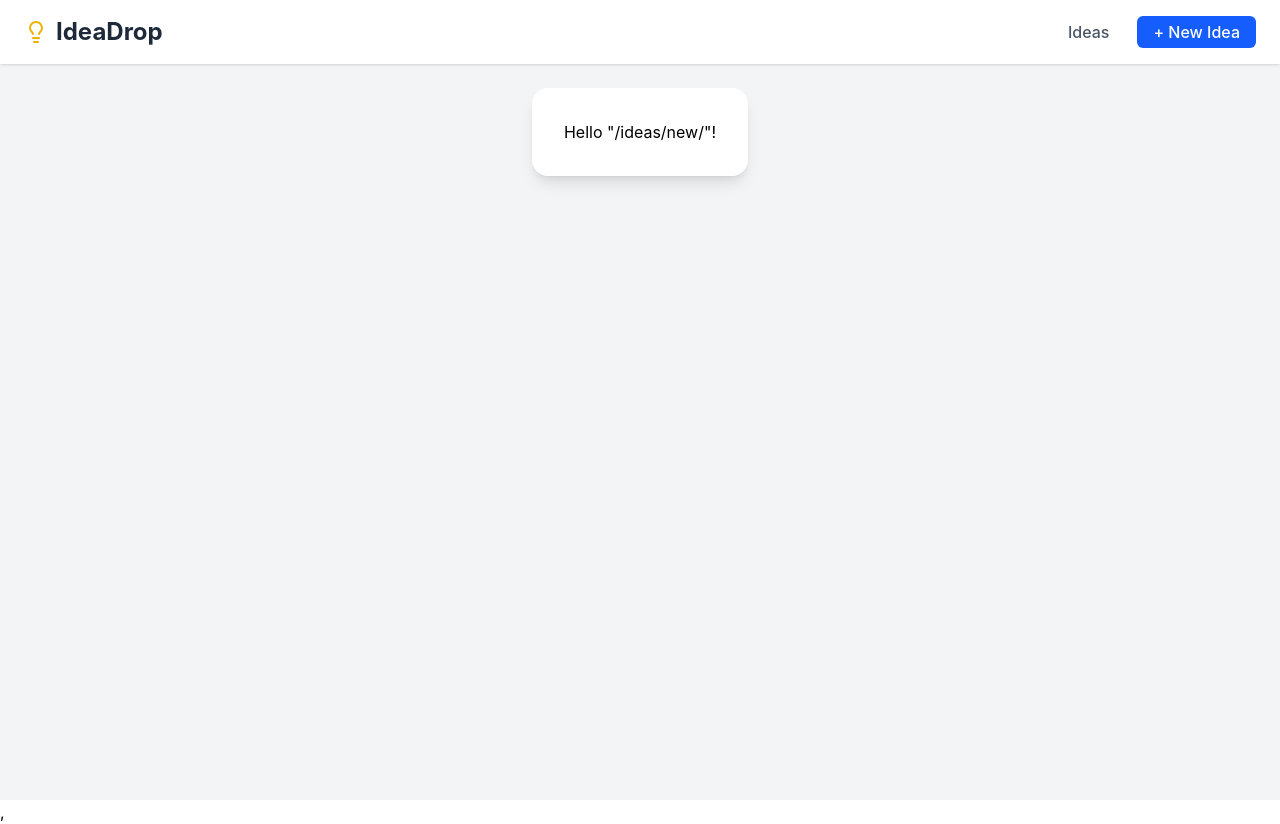
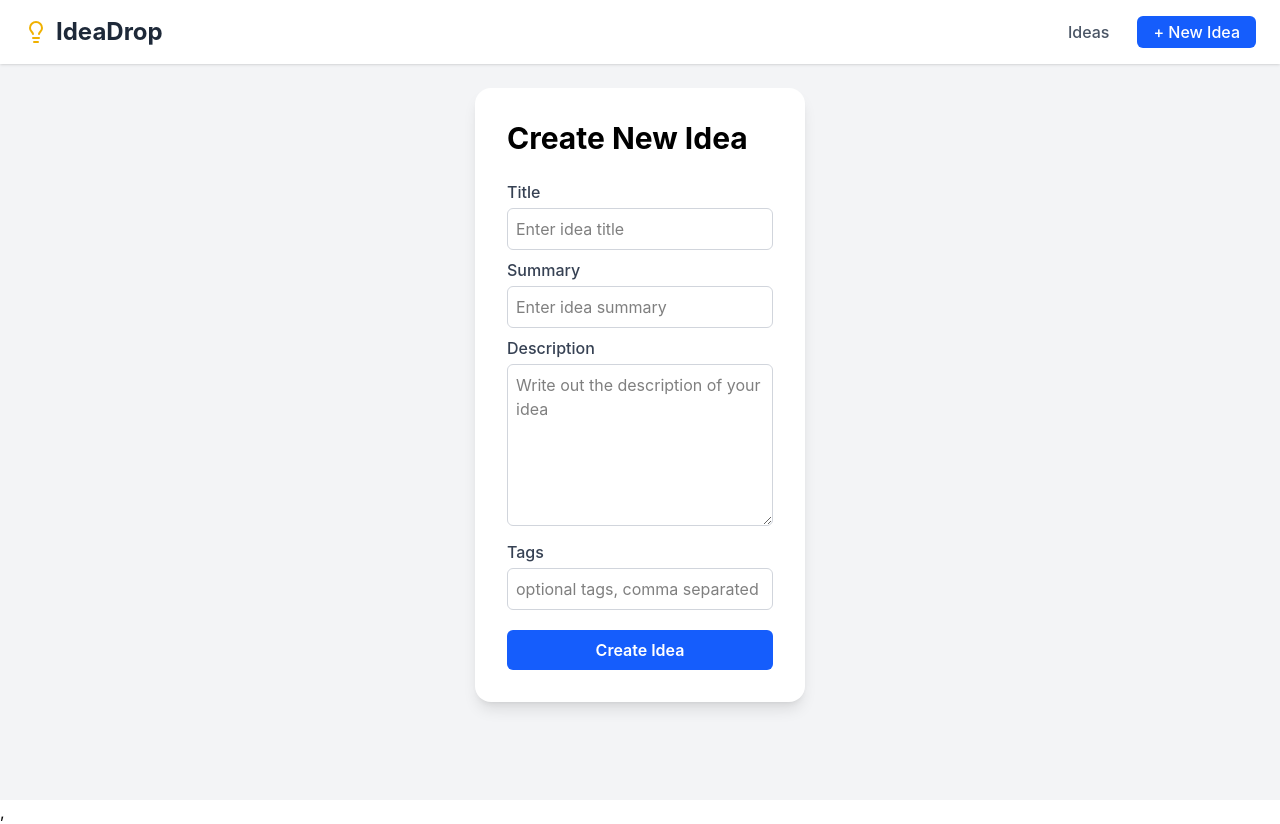
Before and after one commit to alagiehafigue/idea-drop-ui, a React (Vite) app: page /ideas/new in a window 1280 px wide. Built offline with nearby package versions, Linux system fonts and the light colour scheme.

Commit message:
Create idea form

```diff
--- a/src/routes/ideas/new/index.tsx
+++ b/src/routes/ideas/new/index.tsx
@@ -1,9 +1,98 @@
-import { createFileRoute } from "@tanstack/react-router";
+import { createFileRoute, useNavigate } from "@tanstack/react-router";
+import { useState } from "react";
+import type { Idea } from "@/types";
 
 export const Route = createFileRoute("/ideas/new/")({
   component: NewIdeaPage,
 });
 
 function NewIdeaPage() {
-  return <div>Hello "/ideas/new/"!</div>;
+  const navigate = useNavigate();
+  const [title, setTitle] = useState("");
+  const [summary, setSummary] = useState("");
+  const [description, setDescription] = useState("");
+  const [tags, setTags] = useState("");
+  return (
+    <div className='space-y-4'>
+      <h1 className='text-3xl font-bold mb-6'>Create New Idea</h1>
+      <form className='space-y-2'>
+        <div>
+          <label
+            htmlFor='title'
+            className='block text-gray-700 font-medium mb-1'
+          >
+            Title
+          </label>
+          <input
+            id='title'
+            type='text'
+            value={title}
+            onChange={(e) => setTitle(e.target.value)}
+            className='w-full border border-gray-300 rounded-md p-2 focus:outline-none focus:ring-2 focus:ring-blue-500'
+            placeholder='Enter idea title'
+          />
+        </div>
+
+        <div>
+          <label
+            htmlFor='summary'
+            className='block text-gray-700 font-medium mb-1'
+          >
+            Summary
+          </label>
+          <input
+            id='summary'
+            type='text'
+            value={summary}
+            onChange={(e) => setSummary(e.target.value)}
+            className='w-full border border-gray-300 rounded-md p-2 focus:outline-none focus:ring-2 focus:ring-blue-500'
+            placeholder='Enter idea summary'
+          />
+        </div>
+
+        <div>
+          <label
+            htmlFor='body'
+            className='block text-gray-700 font-medium mb-1'
+          >
+            Description
+          </label>
+          <textarea
+            id='body'
+            value={description}
+            onChange={(e) => setDescription(e.target.value)}
+            rows={6}
+            className='w-full border border-gray-300 rounded-md p-2 focus:outline-none focus:ring-2 focus:ring-blue-500'
+            placeholder='Write out the description of your idea'
+          />
+        </div>
+
+        <div>
+          <label
+            htmlFor='tags'
+            className='block text-gray-700 font-medium mb-1'
+          >
+            Tags
+          </label>
+          <input
+            id='tags'
+            type='text'
+            value={tags}
+            onChange={(e) => setTags(e.target.value)}
+            className='w-full border border-gray-300 rounded-md p-2 focus:outline-none focus:ring-2 focus:ring-blue-500'
+            placeholder='optional tags, comma separated'
+          />
+        </div>
+
+        <div className='mt-5'>
+          <button
+            type='submit'
+            className='block w-full bg-blue-600 hover:bg-blue-700 text-white font-semibold px-6 py-2 rounded-md transition disabled:opacity-50 disabled:cursor-not-allowed'
+          >
+            Create Idea
+          </button>
+        </div>
+      </form>
+    </div>
+  );
 }
```
